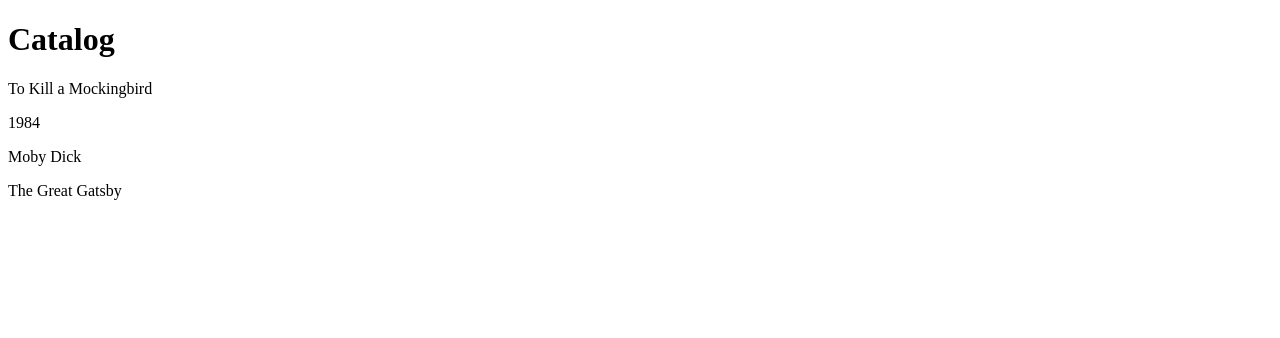
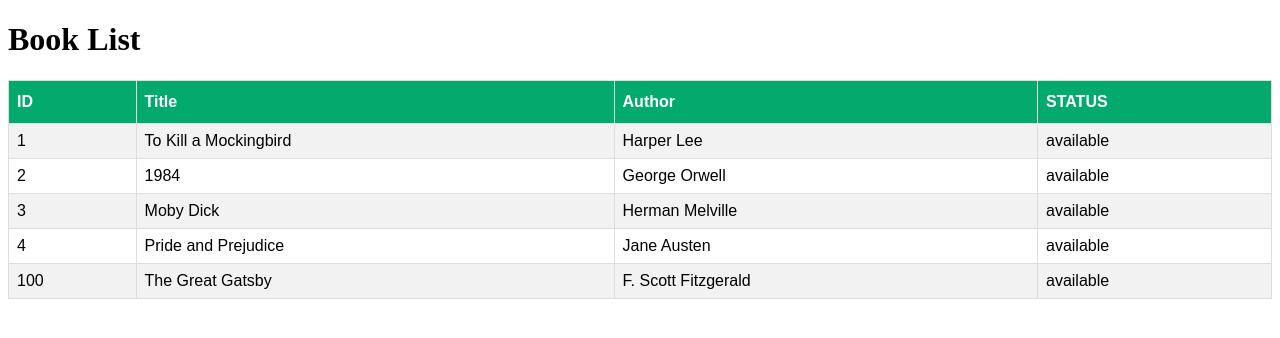
Before and after one commit to km539/library, a React (Create React App) app: page /books in a window 1280 px wide. Shown: the top 338 px of the page. Built offline with nearby package versions, Linux system fonts and the light colour scheme.

Commit message:
creating modal

```diff
--- a/src/books.json
+++ b/src/books.json
@@ -24,6 +24,15 @@
     "publishedDate": "1851"
   },
   {
+    "id": "4",
+    "title": "Pride and Prejudice",
+    "author": "Jane Austen",
+    "genre": "Romance",
+    "description": "A classic novel about manners, marriage, and social standing.",
+    "publishedDate": "1813",
+    "status": "available"
+  },
+  {
     "id": "100",
     "title": "The Great Gatsby",
     "author": "F. Scott Fitzgerald",
--- a/src/components/BooksList.tsx
+++ b/src/components/BooksList.tsx
@@ -1,5 +1,6 @@
 import React, { useEffect, useState } from "react";
 import booksjson from "../books.json";
+import "../styles/BookList.css";
 
 type bookType = {
   id: string;
@@ -20,14 +21,52 @@ function BooksList() {
     getBooks().then(data => setBooks(data));
   }, []);
 
+  const viewDetail = (book: bookType) => (
+    <div className="overlay">
+      <div className="content">
+        <h2>{book.title}</h2>
+        <p>
+          <strong>Author:</strong> {book.author}
+        </p>
+        <p>
+          <strong>Genre:</strong> {book.genre}
+        </p>
+        <p>
+          <strong>Description:</strong> {book.description}
+        </p>
+        <p>
+          <strong>Published Date:</strong> {book.publishedDate}
+        </p>
+        <button>Close</button>
+      </div>
+    </div>
+  );
+
   return (
     <div>
-      <h1>Catalog</h1>
-      <div>
+      <h1>Book List</h1>
+      <table className="books">
+        <tr>
+          <th>ID</th>
+          <th>Title</th>
+          <th>Author</th>
+          {/* <th>Gerne</th>
+          <th>Description</th>
+          <th>publishedDate</th> */}
+          <th>STATUS</th>
+        </tr>
         {books.map(book => (
-          <p>{book.title}</p>
+          <tr key={book.id} onClick={() => viewDetail(book)}>
+            <td>{book.id}</td>
+            <td>{book.title}</td>
+            <td>{book.author}</td>
+            {/* <td>{book.genre}</td>
+            <td>{book.description}</td>
+            <td>{book.publishedDate}</td> */}
+            <td>available</td>
+          </tr>
         ))}
-      </div>
+      </table>
     </div>
   );
 }
--- /dev/null
+++ b/src/styles/BookList.css
@@ -0,0 +1,48 @@
+.books {
+  font-family: Arial, Helvetica, sans-serif;
+  border-collapse: collapse;
+  width: 100%;
+}
+
+.books td,
+.books th {
+  border: 1px solid #ddd;
+  padding: 8px;
+}
+
+.books tr:nth-child(even) {
+  background-color: #f2f2f2;
+}
+
+.books tr:hover {
+  background-color: #ddd;
+}
+
+.books th {
+  padding-top: 12px;
+  padding-bottom: 12px;
+  text-align: left;
+  background-color: #04aa6d;
+  color: white;
+}
+
+.overlay {
+  position: fixed;
+  top: 0;
+  left: 0;
+  width: 100%;
+  height: 100%;
+  background: rgba(0, 0, 0, 0.7);
+  display: flex;
+  justify-content: center;
+  align-items: center;
+  z-index: 2;
+}
+
+.content {
+  background: white;
+  padding: 20px;
+  border-radius: 5px;
+  width: 500px;
+  text-align: center;
+}
--- a/src/styles/Login.css
+++ b/src/styles/Login.css
@@ -17,6 +17,7 @@ input[type="password"] {
   padding: 12px 20px;
   margin: 10px 0;
   display: inline-block;
+  border-radius: 5px;
   border: 1px solid #ccc;
   box-sizing: border-box;
 }
@@ -27,6 +28,7 @@ button {
   padding: 14px 20px;
   margin: 8px 0;
   border: none;
+  border-radius: 5px;
   cursor: pointer;
   width: 100%;
 }
```
